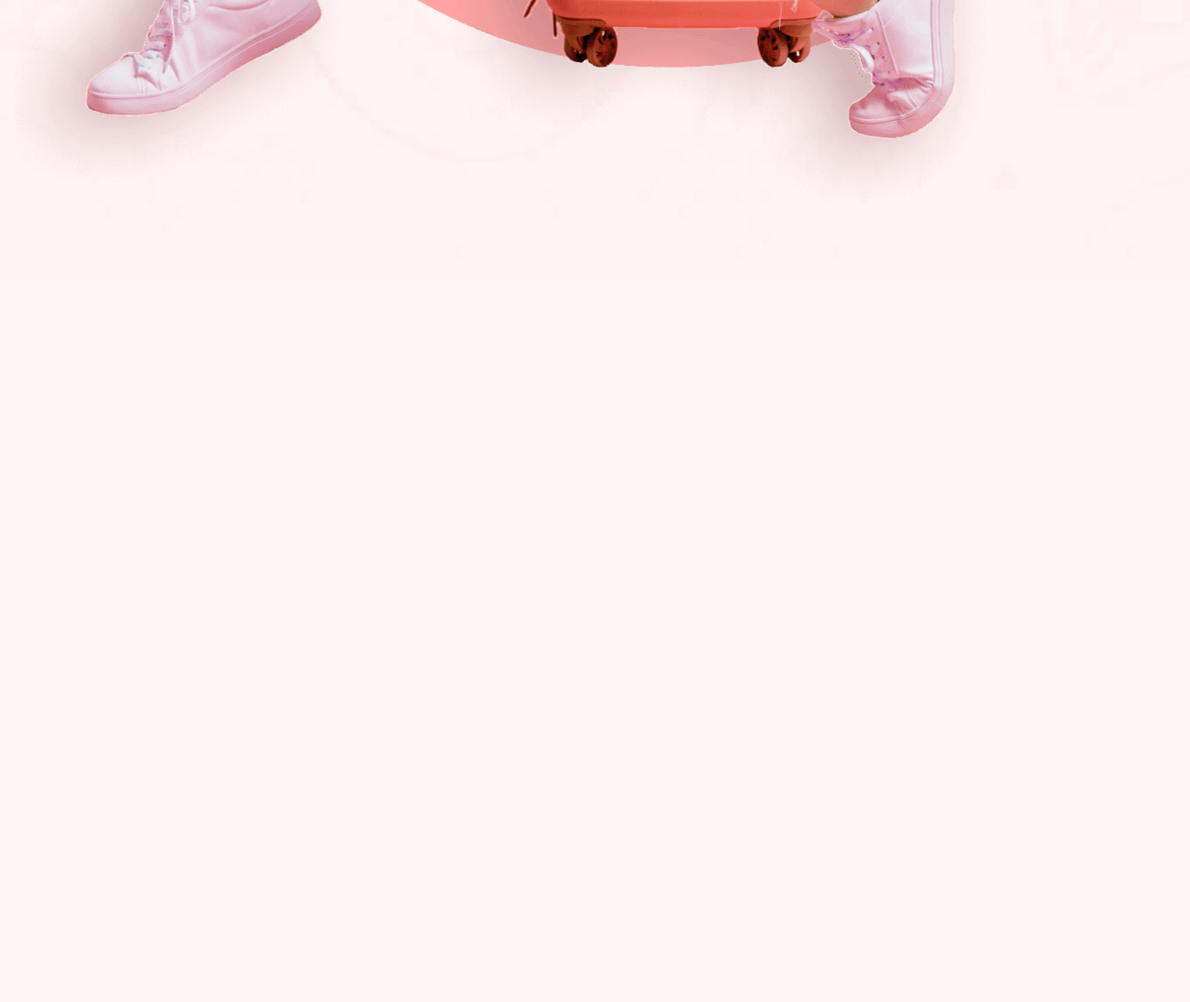
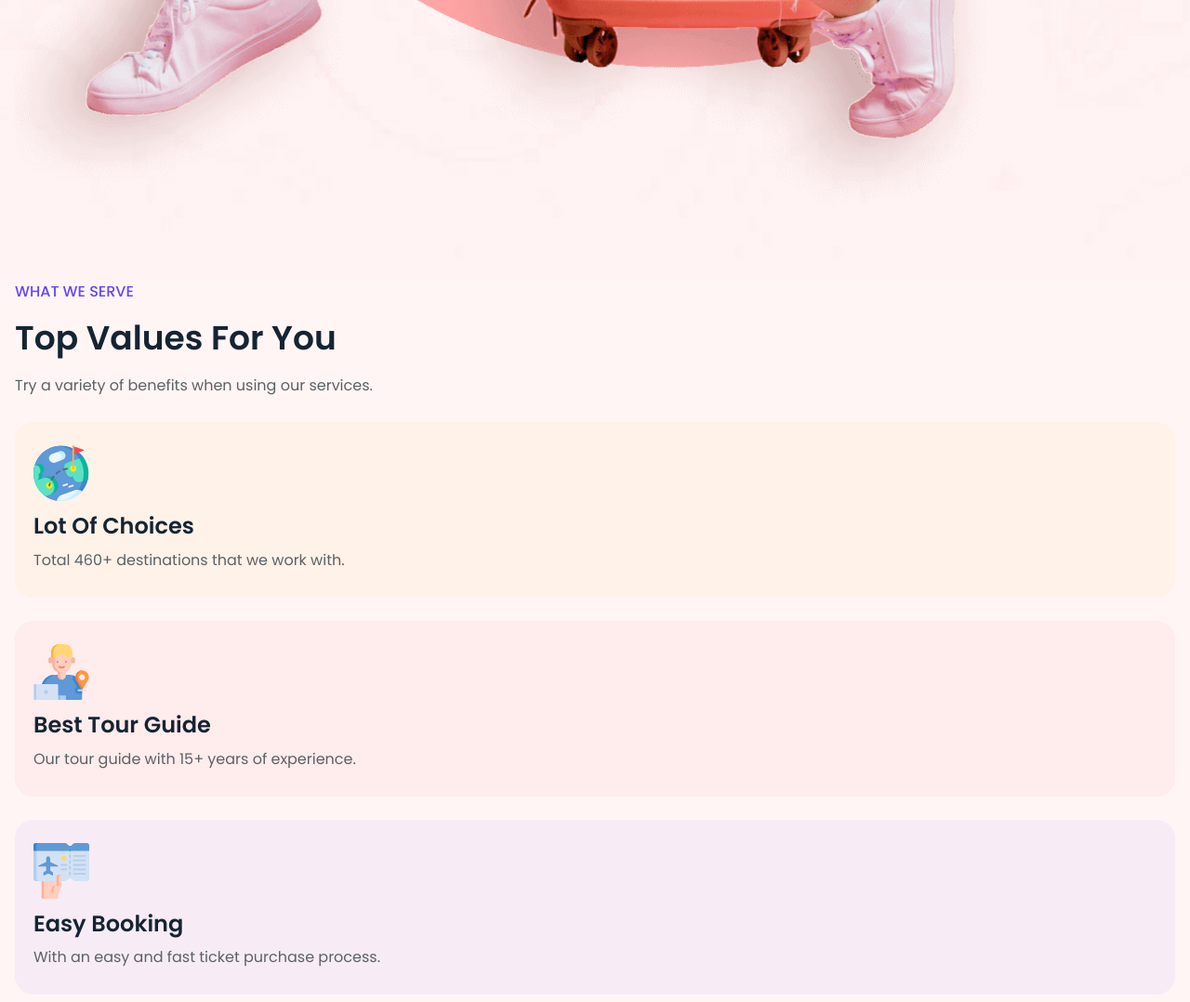
Before and after one commit to mohammedanafmaster/travelia, a plain HTML site: page index.html in a window 1280 px wide. Shown: the part 1708-2786 px from the top of the page at 93% size. Before the commit the page ends 2008 px from the top, so only its background shows below. Drawn offline with nearby package versions, Linux system fonts and the light colour scheme.

Commit message:
Service section added

```diff
--- a/assets/css/style.css
+++ b/assets/css/style.css
@@ -210,6 +210,16 @@ body.nav-active {
 
 .w-100 {
     width: 100%;
+}
+
+.section-subtitle {
+    color: var(--bg-majorelle-blue);
+    font-weight: var(--weight-medium);
+    text-transform: uppercase;
+}
+
+.section-title {
+    margin-block: 10px;
 }
 
 /* Preloader */
@@ -476,3 +486,30 @@ body.nav-active {
 .hero-btn:is(:hover, :focus-visible) {
     color: var(--bg-majorelle-blue);
 }
+
+/* Service */
+.service .container {
+    display: grid;
+    gap: 25px;
+}
+
+.service-card:nth-child(2) {
+    background-color: var(--bg-chrome-yellow-alpha-5);
+}
+
+.service-card:nth-child(3) {
+    background-color: var(--bg-red-salsa-alpha-5);
+}
+
+.service-card:nth-child(4) {
+    background-color: var(--bg-majorelle-blue-alpha-5);
+}
+
+.service-card {
+    padding: 25px 20px;
+    border-radius: var(--radius-20);
+}
+
+.service-card .card-title {
+    margin-block: 10px 5px;
+}
--- a/index.html
+++ b/index.html
@@ -85,9 +85,10 @@
         </div>
     </header>
 
-    <!-- Hero -->
     <main>
         <article>
+
+            <!-- Hero -->
             <section class="section hero has-bg-image" style="background-image: url(./assets/images/hero-bg.jpg);"
                 aria-label="hero">
                 <div class="container">
@@ -126,6 +127,53 @@
                     </figure>
                 </div>
             </section>
+
+            <!-- Service -->
+            <section class="section service" aria-label="service">
+                <div class="container">
+                    <div class="service-content">
+                        <p class="section-subtitle">What We Serve</p>
+
+                        <h2 class="h2 title section-title">Top Values For You</h2>
+
+                        <p class="section-text">Try a variety of benefits when
+                            using our services.</p>
+                    </div>
+
+                    <div class="service-card">
+                        <div class="card-icon">
+                            <img src="./assets/images/service-icon-1.svg" width="60" height="60" loading="lazy"
+                                alt="icon">
+                        </div>
+
+                        <h3 class="h3 title card-title">Lot Of Choices</h3>
+
+                        <p class="card-text">Total 460+ destinations that we work with.</p>
+                    </div>
+
+                    <div class="service-card">
+                        <div class="card-icon">
+                            <img src="./assets/images/service-icon-2.svg" width="60" height="60" loading="lazy"
+                                alt="icon">
+                        </div>
+
+                        <h3 class="h3 title card-title">Best Tour Guide</h3>
+
+                        <p class="card-text">Our tour guide with 15+ years of experience.</p>
+                    </div>
+
+                    <div class="service-card">
+                        <div class="card-icon">
+                            <img src="./assets/images/service-icon-3.svg" width="60" height="60" loading="lazy"
+                                alt="icon">
+                        </div>
+
+                        <h3 class="h3 title card-title">Easy Booking</h3>
+
+                        <p class="card-text">With an easy and fast ticket purchase process.</p>
+                    </div>
+                </div>
+            </section>
         </article>
     </main>
 
```
Also changed, not shown: assets/images/service-icon-1.svg (added), assets/images/service-icon-2.svg (added), assets/images/service-icon-3.svg (added).
